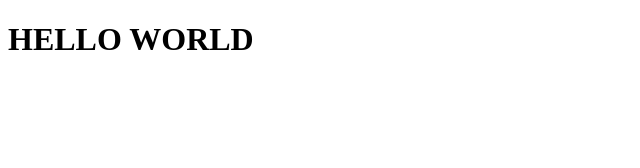
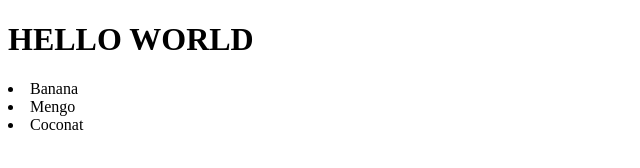
Before and after one commit to chantheaphonIT/Testing, a plain HTML site: page index.html in a window 1280 px wide. Shown: the whole page, without its empty margins (0-640 px from the left). Drawn offline with Linux system fonts and the light colour scheme.

Commit message:
add list

```diff
--- a/index.html
+++ b/index.html
@@ -7,5 +7,8 @@
 </head>
 <body>
     <h1>HELLO WORLD</h1>
+    <li>Banana</li>
+    <li>Mengo</li>
+    <li>Coconat</li>
 </body>
 </html>
```
